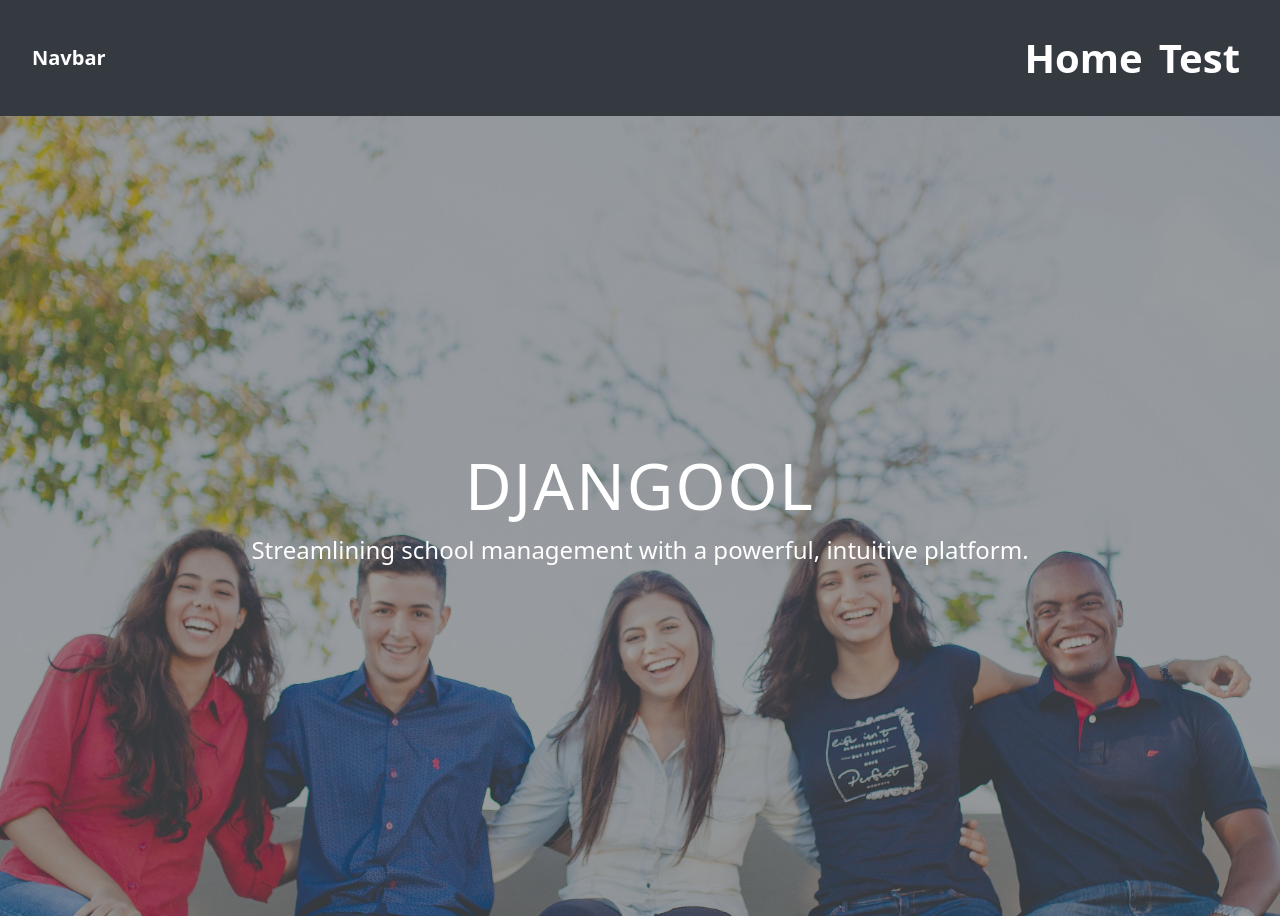
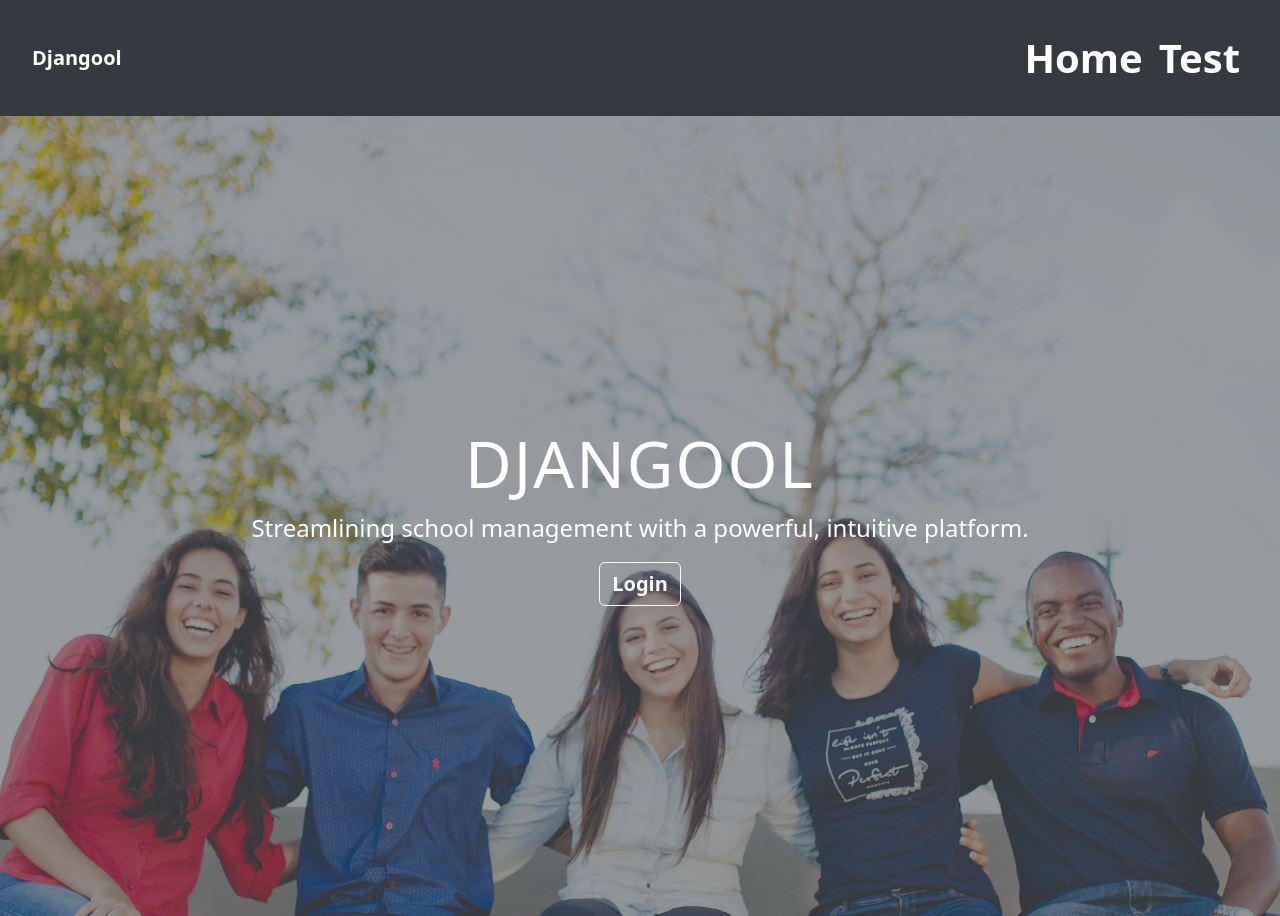
Before and after one commit to MLankaoui/djangool, a Django app: page / in a window 1280 px wide. Run offline with Django 5.2, Linux system fonts and the light colour scheme; some libraries are stand-ins or nearby versions.

Commit message:
fix some style.

```diff
--- a/static/assets/style/hero.css
+++ b/static/assets/style/hero.css
@@ -42,3 +42,8 @@
         margin-top: 0;
         font-weight: 300; /* Lightens the weight for a cleaner look */
 }
+#login-hero-button {
+        padding: 10 20px 10 20px;
+        font-size: 20px;
+        font-weight: 900;
+}
--- a/templates/landing/hero.html
+++ b/templates/landing/hero.html
@@ -2,5 +2,6 @@
         <div class="content">
             <h1>DJANGOOL</h1>
             <p>Streamlining school management with a powerful, intuitive platform.</p>
+            <button class="btn btn-outline-light" id="login-hero-button">Login</button>
         </div>
 </div>
--- a/templates/landing/navbar.html
+++ b/templates/landing/navbar.html
@@ -1,6 +1,6 @@
 <nav class="navbar navbar-expand-lg navbar-dark" id="nav">
         <div class="container-fluid">
-          <a class="navbar-brand" href="{% url 'home' %}">Navbar</a>
+          <a class="navbar-brand" href="{% url 'home' %}">Djangool</a>
           <button class="navbar-toggler" type="button" data-bs-toggle="collapse" data-bs-target="#navbarSupportedContent" aria-controls="navbarSupportedContent" aria-expanded="false" aria-label="Toggle navigation">
             <span class="navbar-toggler-icon"></span>
           </button>
```
